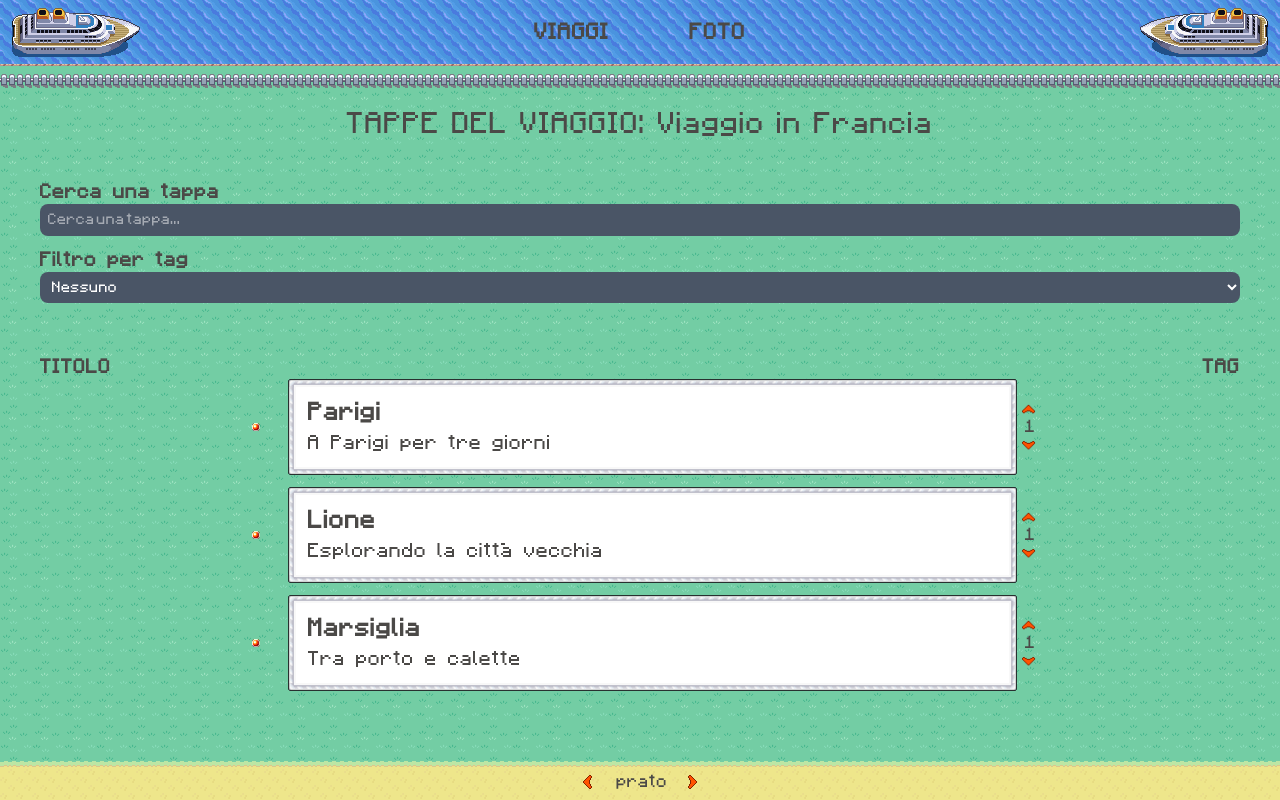
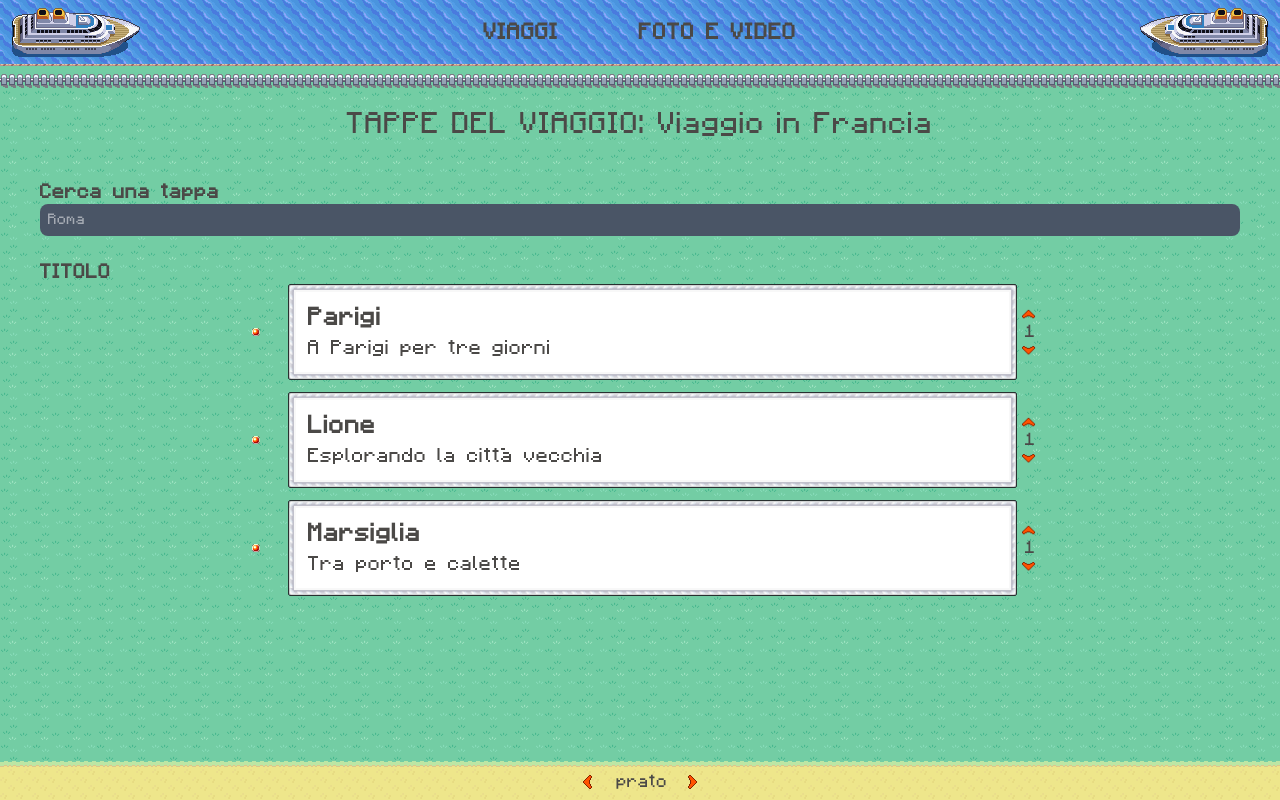
Before and after one commit to CarloDettori/travel-journal-app, a React (Vite) app: page /trips/1 in a window 1280 px wide. Built offline with nearby package versions, Linux system fonts and the light colour scheme.

Commit message:
more choerent sortt and filter logic for every filter component

```diff
--- a/src/App.jsx
+++ b/src/App.jsx
@@ -6,7 +6,7 @@ import HomePage from "./pages/HomePage.jsx";
 import TripsPage from "./pages/TripsPage.jsx";
 import EventPage from "./pages/EventPage.jsx";
 import MomentPage from "./pages/MomentPage.jsx";
-import AllPhotoPage from "./pages/AllPhotoPage.jsx";
+import AllMediaPage from "./pages/AllMediaPage.jsx";
 
 function App() {
 
@@ -20,7 +20,7 @@ function App() {
             <Route path="/trips/:tripId" element={<StepsPage />} />        {/* Lista tappe */}
             <Route path="/trips/:tripId/:stepId" element={<EventPage />} /> {/* Lista eventi */}
             <Route path="/trips/:tripId/:stepId/:eventId" element={<MomentPage />} /> {/* Lista momenti */}
-            <Route path="/photos" element={<AllPhotoPage />} />
+            <Route path="/media" element={<AllMediaPage />} />
           </Route>
         </Routes>
       </BrowserRouter>
--- a/src/components/common/EventCardComponent.jsx
+++ b/src/components/common/EventCardComponent.jsx
@@ -55,7 +55,7 @@ export default function EventCardComponent({ event, stepId, tripId }) {
                             })
                         }
                         <div className="flex">
-                            {
+                            <p className="text-sm pe-2 pt-3">VIBE:</p> {
                                 event.mood.map((m, index) => <p className="text-sm pe-2 pt-3" key={index + 1}>{m}</p>)
                             }
                         </div>
--- a/src/components/common/EventFilterComponent.jsx
+++ b/src/components/common/EventFilterComponent.jsx
@@ -18,22 +18,20 @@ export default function EventFilterComponent() {
     const [selectValue, setSelectValue] = useState("");
     const [sortBy, setSortBy] = useState("");
     const [sortOrder, setSortOrder] = useState(1);
-    const [tags, setTags] = useState([]);
+    const [moods, setMoods] = useState([]);
 
-    // Estrai tag disponibili
+    // Estrai mood disponibili
     useEffect(() => {
         if (!events) return;
-        const uniqueTags = [];
+        const uniqueMoods = [];
         events.forEach((event) => {
-            event.moments?.forEach((moment) => {
-                moment.tags?.forEach((tag) => {
-                    if (!uniqueTags.includes(tag)) {
-                        uniqueTags.push(tag);
-                    }
-                });
+            (event.mood || []).forEach((mood) => {
+                if (!uniqueMoods.includes(mood)) {
+                    uniqueMoods.push(mood);
+                }
             });
         });
-        setTags(uniqueTags);
+        setMoods(uniqueMoods);
     }, [events]);
 
     // Debounce
@@ -77,13 +75,11 @@ export default function EventFilterComponent() {
 
         let filtered = [...events];
 
-        // Filtro per tag
+        // Filtro per mood
         if (selectValue.trim() !== "" && selectValue.trim() !== "-") {
             filtered = filtered.filter((event) =>
-                event.moments?.some((moment) =>
-                    moment.tags?.some((tag) =>
-                        tag.toLowerCase().includes(selectValue.trim().toLowerCase())
-                    )
+                (event.mood || []).some((mood) =>
+                    mood.toLowerCase().includes(selectValue.trim().toLowerCase())
                 )
             );
         }
@@ -100,16 +96,10 @@ export default function EventFilterComponent() {
             let result = 0;
             if (sortBy === "title") {
                 result = a.eventTitle.localeCompare(b.eventTitle);
-            } else if (sortBy === "tags") {
-                const tagsA = (a.moments || [])
-                    .flatMap(moment => moment.tags || [])
-                    .join(" ")
-                    .toLowerCase();
-                const tagsB = (b.moments || [])
-                    .flatMap(moment => moment.tags || [])
-                    .join(" ")
-                    .toLowerCase();
-                result = tagsA.localeCompare(tagsB);
+            } else if (sortBy === "mood") {
+                const moodA = (a.mood || []).join(" ").toLowerCase();
+                const moodB = (b.mood || []).join(" ").toLowerCase();
+                result = moodA.localeCompare(moodB);
             }
             return result * sortOrder;
         });
@@ -130,16 +120,16 @@ export default function EventFilterComponent() {
                 />
             </div>
 
-            {/* Filtro tag */}
+            {/* Filtro mood */}
             <div className="pb-10">
-                <label><strong>Filtro per tag</strong></label>
+                <label><strong>Filtro per vibe</strong></label>
                 <select
                     className="w-full bg-[#4a5566] p-2 text-white rounded-lg text-xs"
                     onChange={handleFilter}
                 >
                     <option value="">Nessuno</option>
-                    {tags.map((tag) => (
-                        <option key={tag} value={tag}>{tag}</option>
+                    {moods.map((mood) => (
+                        <option key={mood} value={mood}>{mood}</option>
                     ))}
                 </select>
             </div>
@@ -150,8 +140,8 @@ export default function EventFilterComponent() {
                     <strong style={{ cursor: "pointer" }} onClick={() => handleSort("title")}>
                         TITOLO {sortBy === "title" ? (sortOrder === 1 ? "▲" : "▼") : ""}
                     </strong>
-                    <strong style={{ cursor: "pointer" }} onClick={() => handleSort("tags")}>
-                        {sortBy === "tags" ? (sortOrder === 1 ? "▲" : "▼") : ""} TAG
+                    <strong style={{ cursor: "pointer" }} onClick={() => handleSort("mood")}>
+                        {sortBy === "mood" ? (sortOrder === 1 ? "▲" : "▼") : ""} VIBE
                     </strong>
                 </p>
             </div>
--- a/src/components/common/StepFilterComponent.jsx
+++ b/src/components/common/StepFilterComponent.jsx
@@ -1,4 +1,4 @@
-import { useState, useMemo, useEffect, useCallback } from "react";
+import { useState, useMemo, useCallback } from "react";
 import { useParams } from "react-router-dom";
 import { useContext } from "react";
 import { GlobalContext } from "../../context/GlobalContext.jsx";
@@ -12,28 +12,8 @@ export default function StepFilterComponent() {
     const steps = trips.find((trip) => trip.tripId === Number(tripId))?.steps || [];
 
     const [searchQuery, setSearchQuery] = useState("");
-    const [selectValue, setSelectValue] = useState("");
     const [sortBy, setSortBy] = useState("");
     const [sortOrder, setSortOrder] = useState(1);
-    const [tags, setTags] = useState([]);
-
-    // Estrai tutti i tag disponibili
-    useEffect(() => {
-        if (!steps) return;
-        const uniqueTags = [];
-        steps.forEach((step) => {
-            step.events?.forEach((event) => {
-                event.moments?.forEach((moment) => {
-                    moment.tags?.forEach((tag) => {
-                        if (!uniqueTags.includes(tag)) {
-                            uniqueTags.push(tag);
-                        }
-                    });
-                });
-            });
-        });
-        setTags(uniqueTags);
-    }, [steps]);
 
     // Debounce
     function debounce(callback, delay) {
@@ -48,12 +28,7 @@ export default function StepFilterComponent() {
 
     const handleFilter = useCallback(
         debounce((event) => {
-            const { value, type } = event.target;
-            if (type === "text") {
-                setSearchQuery(value);
-            } else {
-                setSelectValue(value);
-            }
+            setSearchQuery(event.target.value);
         }, 500),
         []
     );
@@ -76,19 +51,6 @@ export default function StepFilterComponent() {
 
         let filtered = [...steps];
 
-        // Filtro per tag
-        if (selectValue.trim() !== "" && selectValue.trim() !== "-") {
-            filtered = filtered.filter((step) =>
-                step.events?.some((event) =>
-                    event.moments?.some((moment) =>
-                        moment.tags?.some((tag) =>
-                            tag.toLowerCase().includes(selectValue.trim().toLowerCase())
-                        )
-                    )
-                )
-            );
-        }
-
         // Filtro per titolo
         if (searchQuery.trim() !== "") {
             filtered = filtered.filter((step) =>
@@ -101,24 +63,12 @@ export default function StepFilterComponent() {
             let result = 0;
             if (sortBy === "title") {
                 result = a.stepTitle.localeCompare(b.stepTitle);
-            } else if (sortBy === "tags") {
-                const tagsA = (a.events || [])
-                    .flatMap(event => event.moments || [])
-                    .flatMap(moment => moment.tags || [])
-                    .join(" ")
-                    .toLowerCase();
-                const tagsB = (b.events || [])
-                    .flatMap(event => event.moments || [])
-                    .flatMap(moment => moment.tags || [])
-                    .join(" ")
-                    .toLowerCase();
-                result = tagsA.localeCompare(tagsB);
             }
             return result * sortOrder;
         });
 
         return filtered;
-    }, [steps, searchQuery, selectValue, sortBy, sortOrder]);
+    }, [steps, searchQuery, sortBy, sortOrder]);
 
     return (
         <>
@@ -128,23 +78,9 @@ export default function StepFilterComponent() {
                 <input
                     type="text"
                     className="bg-[#4a5566] block w-full p-2 text-white rounded-lg text-xs"
-                    placeholder="Cerca una tappa..."
+                    placeholder="Roma"
                     onChange={handleFilter}
                 />
-            </div>
-
-            {/* Filtro tag */}
-            <div className="pb-10">
-                <label><strong>Filtro per tag</strong></label>
-                <select
-                    className="w-full bg-[#4a5566] p-2 text-white rounded-lg text-xs"
-                    onChange={handleFilter}
-                >
-                    <option value="">Nessuno</option>
-                    {tags.map((tag) => (
-                        <option key={tag} value={tag}>{tag}</option>
-                    ))}
-                </select>
             </div>
 
             {/* Ordinamento */}
@@ -152,9 +88,6 @@ export default function StepFilterComponent() {
                 <p className="flex justify-between">
                     <strong style={{ cursor: "pointer" }} onClick={() => handleSort("title")}>
                         TITOLO {sortBy === "title" ? (sortOrder === 1 ? "▲" : "▼") : ""}
-                    </strong>
-                    <strong style={{ cursor: "pointer" }} onClick={() => handleSort("tags")}>
-                        {sortBy === "tags" ? (sortOrder === 1 ? "▲" : "▼") : ""} TAG
                     </strong>
                 </p>
             </div>
@@ -177,4 +110,9 @@ export default function StepFilterComponent() {
             </div>
         </>
     );
+
+
+
+
+
 }
--- a/src/layout/Header.jsx
+++ b/src/layout/Header.jsx
@@ -46,7 +46,7 @@ export default function Header() {
 
                     {theme === 3 ? <NavLink className="navlink p-1 bg-[#515a63] text-white rounded-lg " to="/trips"><strong>VIAGGI</strong></NavLink> : <NavLink className="navlink" to="/trips"><strong>VIAGGI</strong></NavLink>}
 
-                    {theme === 3 ? <NavLink className="navlink p-1 bg-[#515a63] text-white rounded-lg " to="/photos"><strong>FOTO</strong></NavLink> : <NavLink className="navlink" to="/photos"><strong>FOTO</strong></NavLink>}
+                    {theme === 3 ? <NavLink className="navlink p-1 bg-[#515a63] text-white rounded-lg " to="/media"><strong>FOTO E VIDEO</strong></NavLink> : <NavLink className="navlink" to="/media"><strong>FOTO E VIDEO</strong></NavLink>}
 
                     {/* <NavLink className="navlink" to="/tripsphotos"><strong >FOTOGRAFIE</strong></NavLink> */}
 
```
Also changed, not shown: src/components/common/TripFilterComponent.jsx (+4 -18 lines), src/pages/AllMediaPage.jsx (added, +80 -0 lines), src/pages/AllPhotoPage.jsx (deleted, +0 -33 lines).
